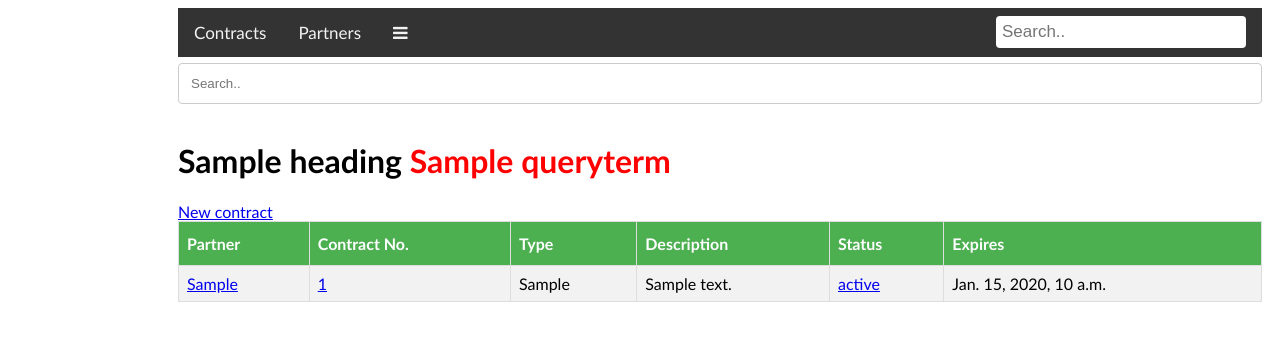
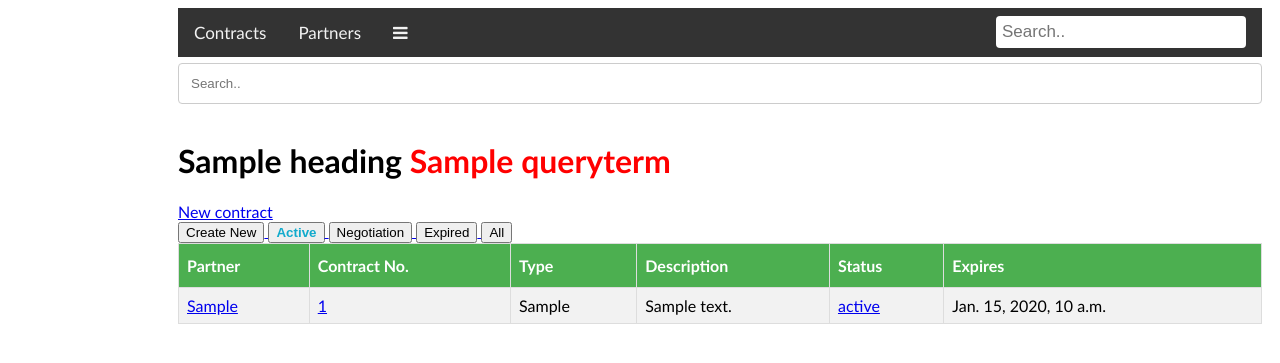
Before and after one commit to hakdo/contracts, a Django app: template deals/templates/deals/index.html in a window 1280 px wide. Shown: the top 363 px of the page. Run offline with Django 3.2, Linux system fonts and the light colour scheme; the template is opened without the code that fills it: most values are stand-ins (such as "Sample title", 1, 10 or a date in 2020).

Commit message:
added better navigation in contract view

```diff
--- /dev/null
+++ b/deals/templates/deals/contract_table_pills.html
@@ -0,0 +1,28 @@
+<a href="{% url 'new_contract' %}" class="mobile-only">New contract</a>
+<div class="pillnav">
+    <a href="{% url 'new_contract' %}" class="pill">
+        <button type="button" class="new-btn pill-btn">
+            Create New
+        </button>
+    </a>
+    <a href="{% url 'contracts' status='active' %}" class="pill">
+        <button class="{% if status == 'active' %}active {% endif %} pill-btn">
+            Active
+        </button>
+    </a>
+    <a href="{% url 'contracts' status='negotiation' %}" class="pill">
+        <button type="button" class="{% if status == 'negotiation' %}active {% endif %} pill-btn">
+            Negotiation
+        </button>
+    </a>
+    <a href="{% url 'contracts' status='expired' %}" class="pill">
+        <button class="{% if status == 'expired' %}active {% endif %} pill-btn">
+            Expired
+        </button>
+    </a>
+    <a href="{% url 'contracts' status='all' %}" class="pill">
+        <button type="button" class="{% if status == 'all' %}active {% endif %} pill-btn">
+            All
+        </button>
+    </a>
+</div>
--- a/deals/templates/deals/index.html
+++ b/deals/templates/deals/index.html
@@ -3,7 +3,8 @@
 
 {% block content %}
 <h1>{{heading}} <span class="queryterm">{{queryterm}}</span></h1>
-<a href="{% url 'new_contract' %}">New contract</a>
+
+{% include 'deals/contract_table_pills.html' %}
 <div class="error">{{ error }}</div>
 <table class="contracts-table">
     <tr>
```
Also changed, not shown: deals/static/deals/mini.css (+40 -0 lines).
